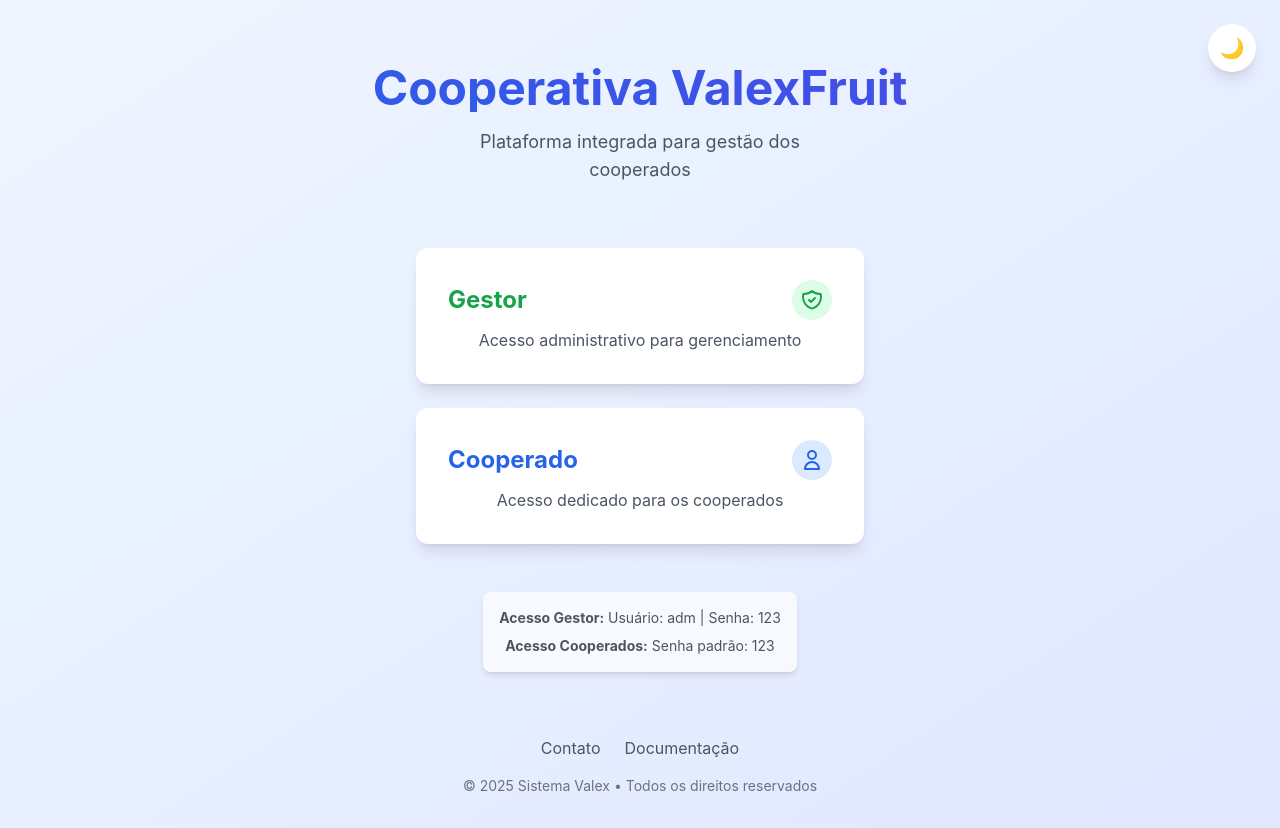
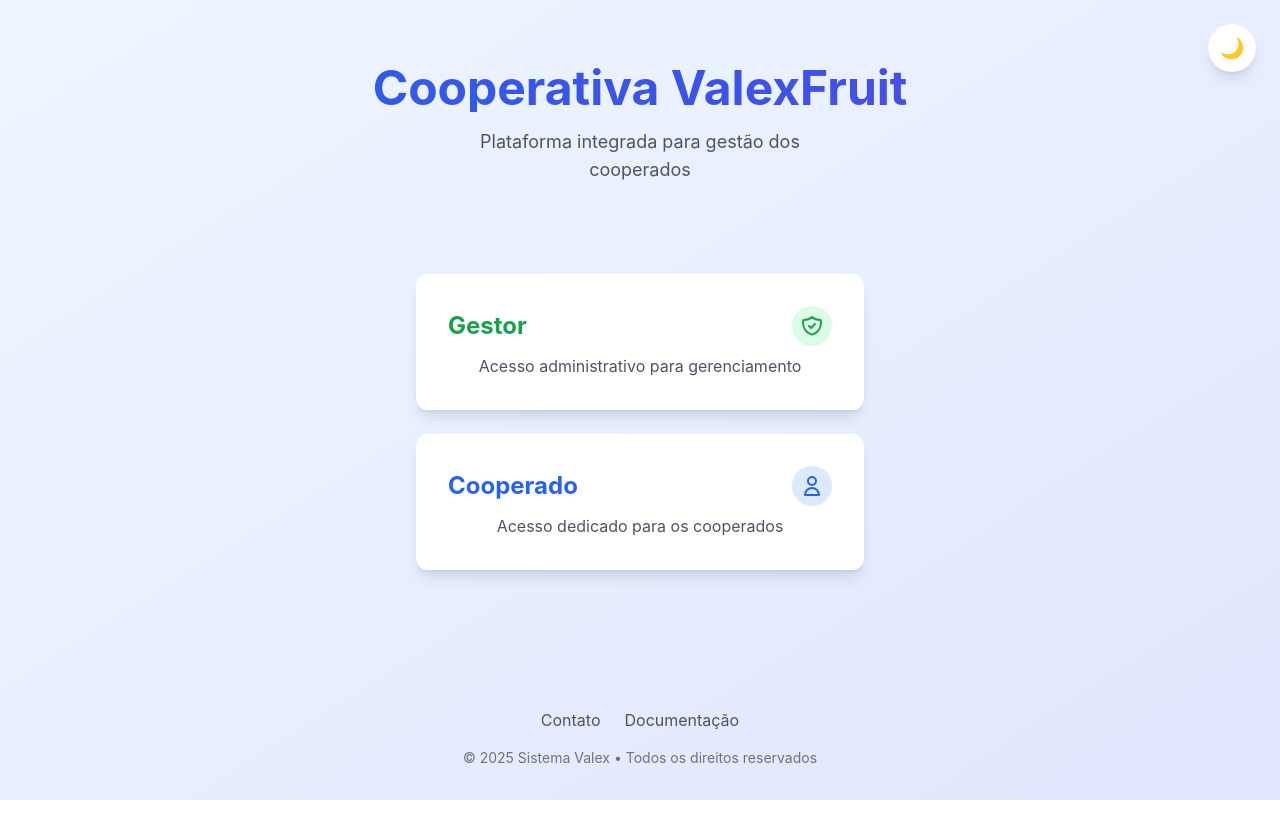
Before and after one commit to Leonzuka/Projeto-Valex, a React (Create React App) app in the folder frontend/: page / in a window 1280 px wide. After the commit the page ends 800 px from the top, so only its background shows below. Built offline with nearby package versions, Linux system fonts and the light colour scheme.

Commit message:
Auto-commit: 27/02/2025 11:34:07,79

```diff
--- a/frontend/src/components/Homepage.tsx
+++ b/frontend/src/components/Homepage.tsx
@@ -130,15 +130,6 @@ function Homepage() {
             </button>
           </div>
         </div>
-
-        <div className="bg-white/70 dark:bg-gray-800/70 rounded-lg p-4 text-center shadow-md backdrop-blur-sm">
-          <p className="text-sm text-gray-600 dark:text-gray-400 mb-2">
-            <strong>Acesso Gestor:</strong> Usuário: adm | Senha: 123
-          </p>
-          <p className="text-sm text-gray-600 dark:text-gray-400">
-            <strong>Acesso Cooperados:</strong> Senha padrão: 123
-          </p>
-        </div>
       </main>
 
       {/* Rodapé */}
--- a/frontend/src/components/LoginCard.tsx
+++ b/frontend/src/components/LoginCard.tsx
@@ -56,7 +56,7 @@ const LoginCard: React.FC<LoginCardProps> = ({ type, onClose }) => {
 
     setTimeout(() => {
       if (type === 'gestor') {
-        if (username === 'adm' && password === '123') {
+        if (username === 'contábil' && password === 'Valex25') {
           navigate('/gestor-dashboard');
         } else {
           alert('Credenciais inválidas!');
```
